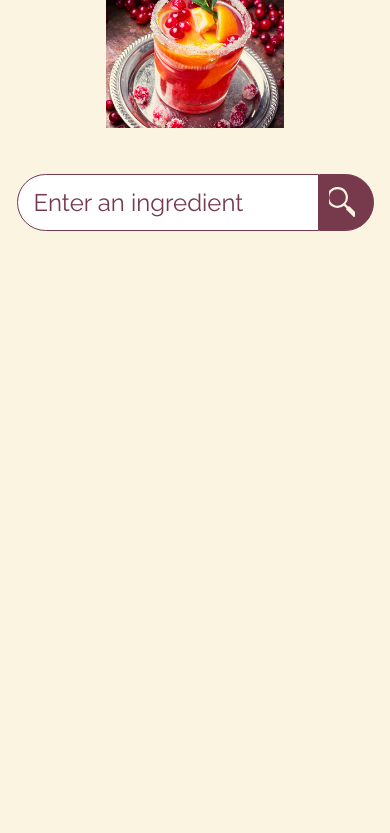
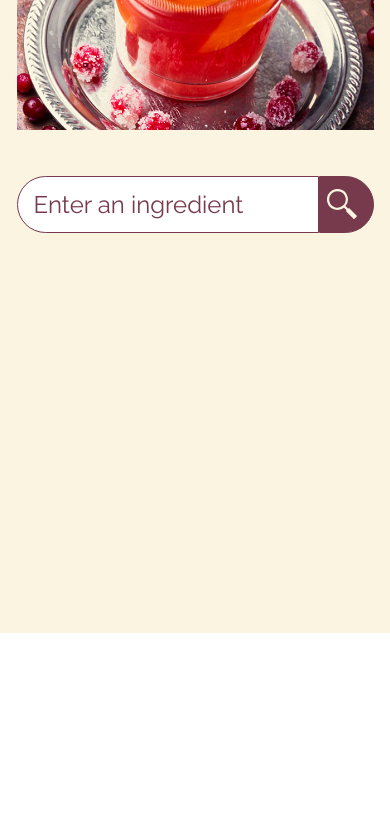
Before and after one commit to dennis-mays/project4, a plain HTML site: page drinks.html in a window 390 px wide. Shown: the part 299-1132 px from the top of the page. After the commit the page ends 932 px from the top, so only its background shows below. Drawn offline with Linux system fonts and the light colour scheme.

Commit message:
adjusted styling and removed styles not needed

```diff
--- a/css/drinks.css
+++ b/css/drinks.css
@@ -59,12 +59,10 @@ button a {
 }
 
 section {
-    min-height: 100vh;
     width: 100%;
     display: flex;
     align-items: center;
     justify-content: center;
-    padding: 100px 0;
     background-color: var(--light-cream);
 }
 
@@ -98,19 +96,15 @@ section {
     text-align: center;
 }
 
-.drink-search {
-    margin: 2rem 0;
-}
-
-.drink-search img {
-    width: 50%;
-}
-
 .drink-search-box {
     margin: 1.2rem 0;
     display: flex;
     align-items: stretch;
     justify-content: center;
+}
+
+.drink-header-img {
+    width: 320px;
 }
 
 form {
@@ -156,7 +150,7 @@ form {
 }
 
 .search-icon {
-    width: 30px;
+    width: 30px !important;
     height: 30px;
     margin-left: -8px;
     margin-top: 5px;
@@ -165,10 +159,6 @@ form {
 
 .search-icon {
     color: var(--light-cream);
-}
-
-.drink-result {
-    margin-top: 4rem;
 }
 
 #drink {
--- a/css/main.css
+++ b/css/main.css
@@ -4,6 +4,7 @@
     padding: 0;
     margin: 0;
     box-sizing: border-box;
+    background-color: var(--light-cream);
 }
 
 :root {
@@ -21,15 +22,13 @@ body {
 }
 
 section {
-    min-height: 100vh;
     width: 100%;
     display: grid;
     grid-template-columns: repeat(5, auto);
     grid-gap: 1rem;
     align-items: center;
     justify-content: center;
-    align-content: flex-start;
-    padding: 100px 0;
+    padding: 2rem 0;
     background-color: var(--light-cream);
 }
 
@@ -93,7 +92,7 @@ button {
     font-weight: 500;
     font-size: 1.1rem;
     padding: 0.75rem 0;
-    display: block;
+    display: inline-block;
     width: 175px;
     margin: 1rem auto;
     border-radius: 2rem;
@@ -104,3 +103,10 @@ button {
 .search-btn:hover {
     background: var(--dark-green);
 }
+
+/* Media Queries */
+@media screen and (max-width: 768px) {
+    section {
+        display: inline-block;
+    }
+}
--- a/css/meals.css
+++ b/css/meals.css
@@ -59,12 +59,10 @@ button a {
 }
 
 section {
-    min-height: 100vh;
     width: 100%;
     display: flex;
     align-items: center;
     justify-content: center;
-    padding: 100px 0;
     background-color: var(--light-cream);
 }
 
@@ -98,19 +96,15 @@ section {
     text-align: center;
 }
 
-.meal-search {
-    margin: 2rem 0;
-}
-
-.meal-search img {
-    width: 50%;
-}
-
 .meal-search-box {
     margin: 1.2rem 0;
     display: flex;
     align-items: stretch;
     justify-content: center;
+}
+
+.meal-header-img {
+    width: 320px;
 }
 
 form {
@@ -165,10 +159,6 @@ form {
 
 .search-icon {
     color: var(--light-cream);
-}
-
-.meal-result {
-    margin-top: 4rem;
 }
 
 #meal {
```
